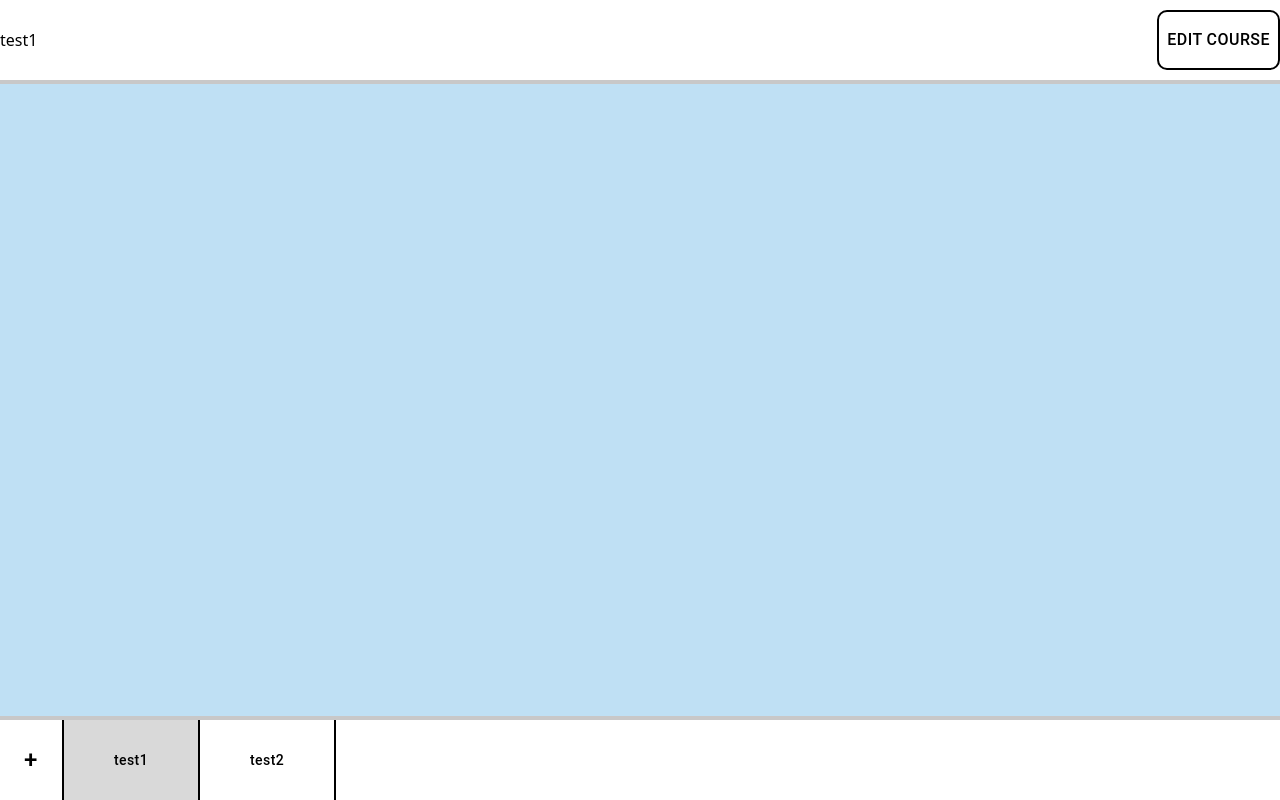
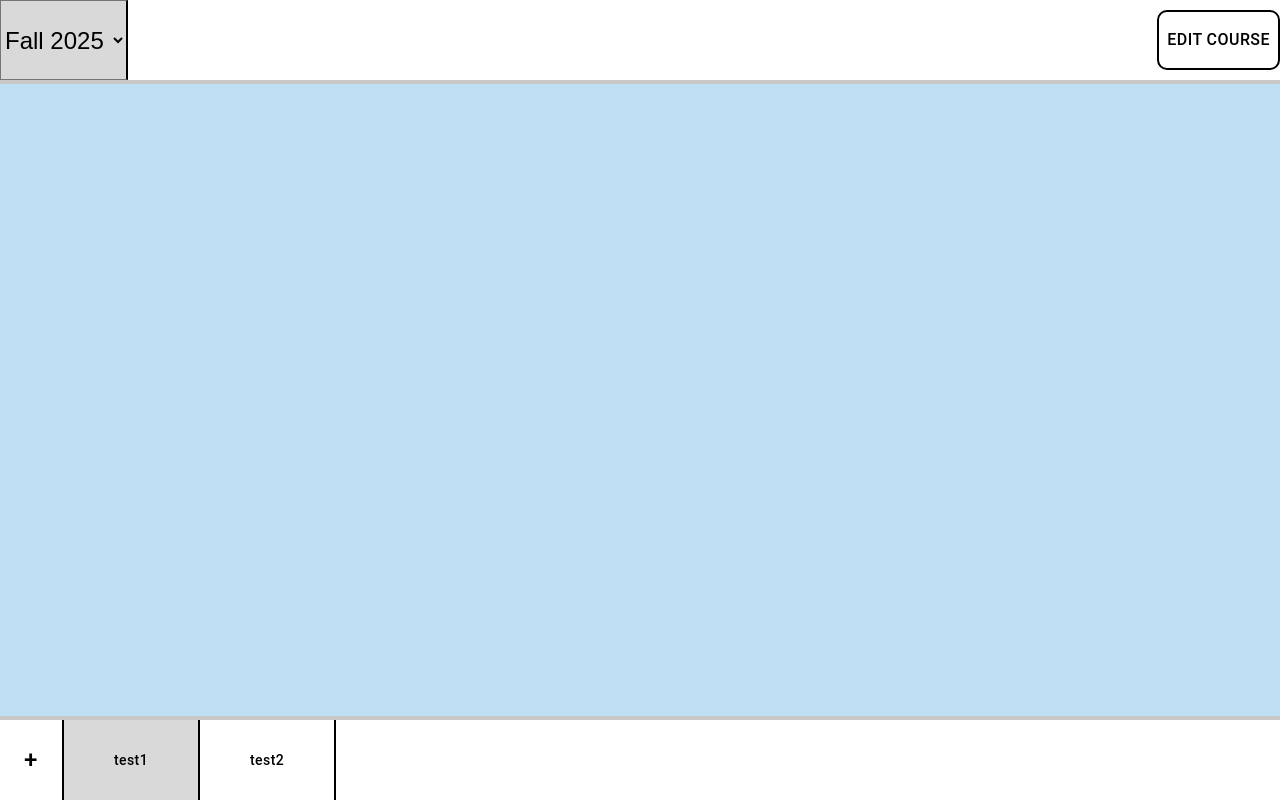
Before and after one commit to kn2117/CECS-448-Project-3-Team-3, a React (Vite) app: page / in a window 1280 px wide. Built offline with nearby package versions, Linux system fonts and the light colour scheme.

Commit message:
Created dropdown menu

```diff
--- a/src/App.jsx
+++ b/src/App.jsx
@@ -5,9 +5,11 @@ import './App.css'
 import CourseManagement from './CourseManagement'
 import { Button } from '@mui/material'
 import Footer from './footer'
+import Dropdown from './dropdown'
 function App() {
   const sem1 = ['test1', 'test2'];
-  const sem2 = ['test3', 'test4']
+  const sem2 = ['test3', 'test4'];
+  const semesters =['Fall 2025', 'Spring 2025', 'Fall 2024', 'Spring 2024'];
   const [semester, setSemester] = useState('Fall 2025');
   const [course, setCourse] = useState(sem1[0]);
   const [openDialog, setOpenDialog] = useState(false);
@@ -18,9 +20,7 @@ function App() {
       <div class='header'>
         {/*add header.jsx*/}
         {/*Testing */}
-        <p>
-          {course}
-        </p>
+        <Dropdown choices={semesters} current={semester} onClick={setSemester}/>
         <Button style={{ fontSize: '16px', color: 'black', border: '2px solid black', borderRadius: 10, height: '75%' }} onClick={() => {setOpenDialog(true); setDialogMode("edit")}}>
           Edit Course
         </Button>
@@ -33,7 +33,7 @@ function App() {
           +
         </Button>
 
-        <Footer choices={['test1', 'test2']} current={course} onClick={setCourse} />
+        <Footer choices={sem1} current={course} onClick={setCourse} />
       </div>
       <CourseManagement open={openDialog} onClose={() => setOpenDialog(false)} edit={dialogMode == "edit"} />
     </div>
--- /dev/null
+++ b/src/dropdown.jsx
@@ -0,0 +1,30 @@
+
+
+function Dropdown({current, choices, onClick}){
+    const items = choices.sort((a,b) => {
+        let first = a.split(' ')
+        let second = b.split(' ')
+        if (first[1] == second[1]){
+            return a.localeCompare(b)
+        }
+        return Number(second[1]) - Number(first[1])
+    })
+    const handle = (event) =>{
+        onClick(event.target.value)
+    }
+    return(
+        <select value={current} onChange={handle} style={{height:'100%', width:'10%',
+            fontSize:24, backgroundColor:'#D9D9D9', color:'black',
+            borderRight:'2px solid black'}}>
+                {items.map(element => (
+                    <option key={element} value ={element} style={{backgroundColor:'white', color:'black'}}>
+                        {element}
+                    </option>
+                ))
+                }
+        </select>
+    )
+
+}
+
+export default Dropdown;
```
